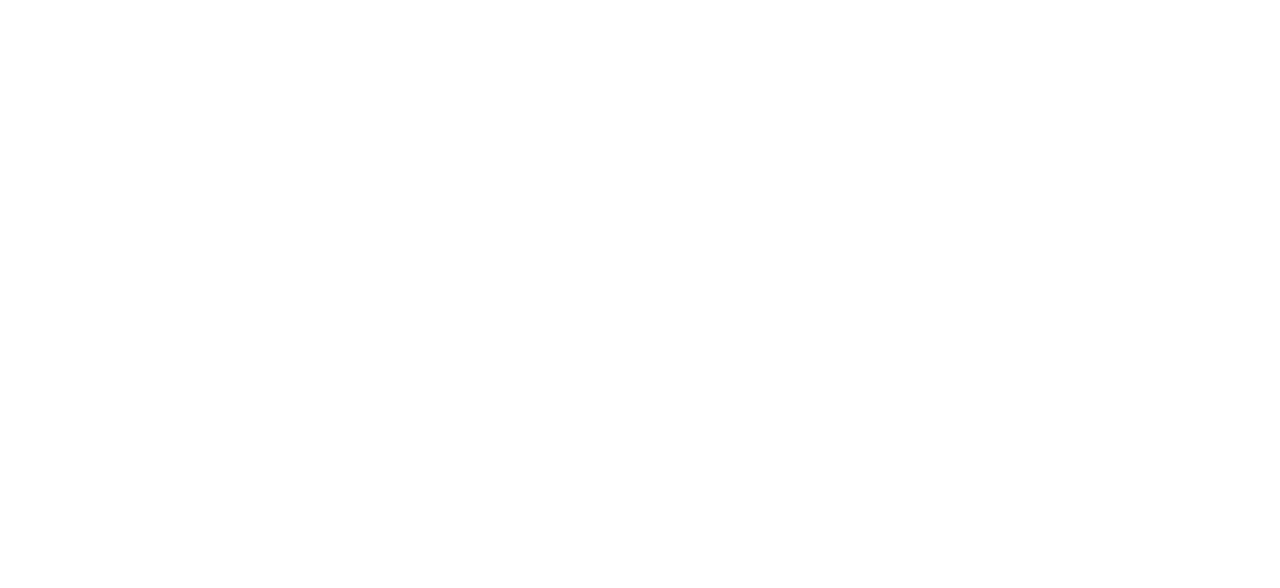
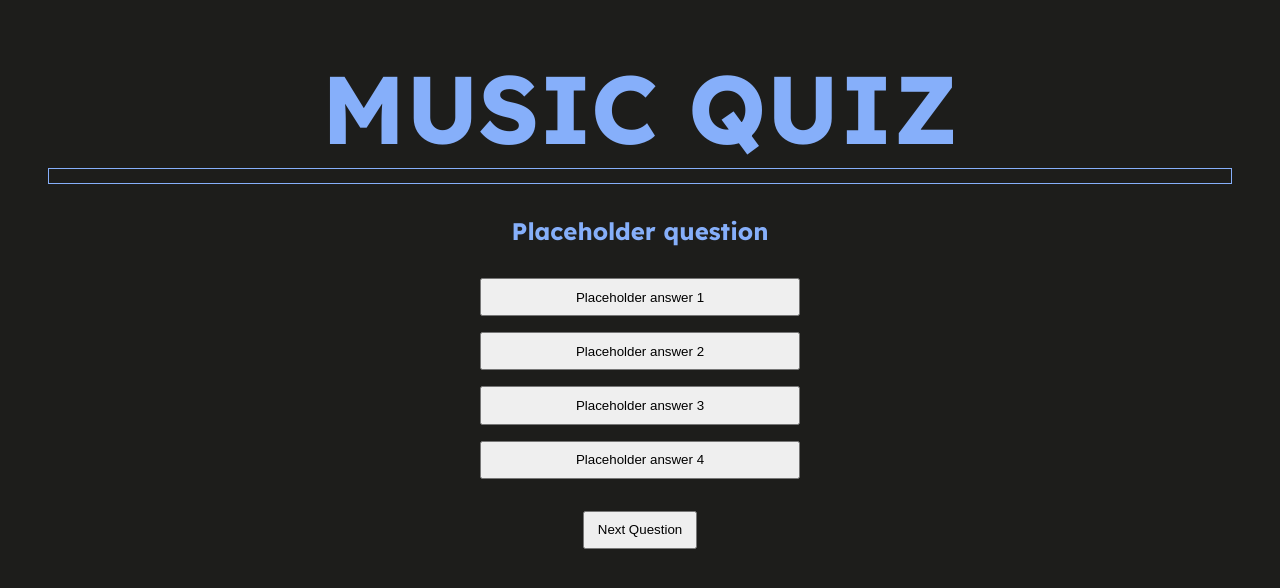
Before and after one commit to azilinskaite/Project-1-Quiz-Game, a website built with webpack: page src/template.html in a window 1280 px wide. Built offline with nearby package versions, Linux system fonts and the light colour scheme; no server answers.

Commit message:
Initial commit

```diff
--- a/package.json
+++ b/package.json
@@ -17,7 +17,7 @@
     "html-loader": "^5.1.0",
     "html-webpack-plugin": "^5.6.3",
     "style-loader": "^4.0.0",
-    "webpack": "^5.96.1",
+    "webpack": "^5.97.1",
     "webpack-cli": "^5.1.4",
     "webpack-dev-server": "^5.1.0",
     "webpack-merge": "^6.0.1"
--- /dev/null
+++ b/src/displayApiData.js
@@ -0,0 +1,6 @@
+import { getApiResults } from "./fetchApi.js";
+
+// display question
+// display answers
+// click - correct or not
+// refresh to go on next page
--- /dev/null
+++ b/src/fetchApi.js
@@ -0,0 +1,28 @@
+async function fetchApi() {
+    const url = "https://opentdb.com/api.php?amount=10&category=12&difficulty=medium&type=multiple";
+    try {
+      const response = await fetch(url);
+      if (!response.ok) {
+        throw new Error(`Response status: ${response.status}`);
+      }
+      const json = await response.json();
+      return json;
+    } catch (error) {
+      console.error("Failed to get data:", error.message);
+      throw error;
+    }
+  };
+
+  export async function getApiResults() {
+    try {
+    // data is an object, results are an array inside that object
+      const data = await fetchApi();
+      data.results.forEach(item => {
+        console.log(item);
+      });
+    } catch (error) {
+      console.error("Failed to use API data:", error);
+    }
+  }
+
+  getApiResults();
--- a/src/style.css
+++ b/src/style.css
@@ -1,5 +1,42 @@
+@import url('https://fonts.googleapis.com/css2?family=Lexend:wght@100..900&display=swap');
+
 * {
     margin: 0;
     padding: 0;
     box-sizing: border-box;
 }
+
+body {
+    background-color: #1d1d1b;
+    color: #86affa;
+    font-family: "Lexend", serif;
+    text-align: center;
+    padding: 3rem;
+}
+
+#progress-bar {
+    height: 1rem;
+    border: 1px solid #86affa;
+    margin-bottom: 2rem;
+}
+
+h1 {
+    font-size: 6rem;
+}
+
+h2 {
+    margin-bottom: 2rem;
+}
+
+#answers-container {
+    display: flex;
+    flex-direction: column;
+    gap: 1rem;
+    max-width: 20rem;
+    margin: 0 auto;
+    margin-bottom: 2rem;
+}
+
+button {
+    padding: 0.6rem 0.8rem;
+}
--- a/src/template.html
+++ b/src/template.html
@@ -3,9 +3,23 @@
 <head>
     <meta charset="UTF-8">
     <meta name="viewport" content="width=device-width, initial-scale=1.0">
-    <title>Document</title>
+    <title>Quiz Game</title>
 </head>
 <body>
 
+    <h1>MUSIC QUIZ</h1>
+    <div id="progress-bar"></div>
+    <main>
+        <h2 class="question">Placeholder question</h2>
+        <div id="answers-container">
+            <button class="answerBtn" type="button">Placeholder answer 1</button>
+            <button class="answerBtn" type="button">Placeholder answer 2</button>
+            <button class="answerBtn" type="button">Placeholder answer 3</button>
+            <button class="answerBtn" type="button">Placeholder answer 4</button>
+        </div>
+        <button>Next Question</button>
+    </main>
+
+    <script src="index.js"></script>
 </body>
 </html>
```
Also changed, not shown: src/index.js (+13 -0 lines), 1 other file.
